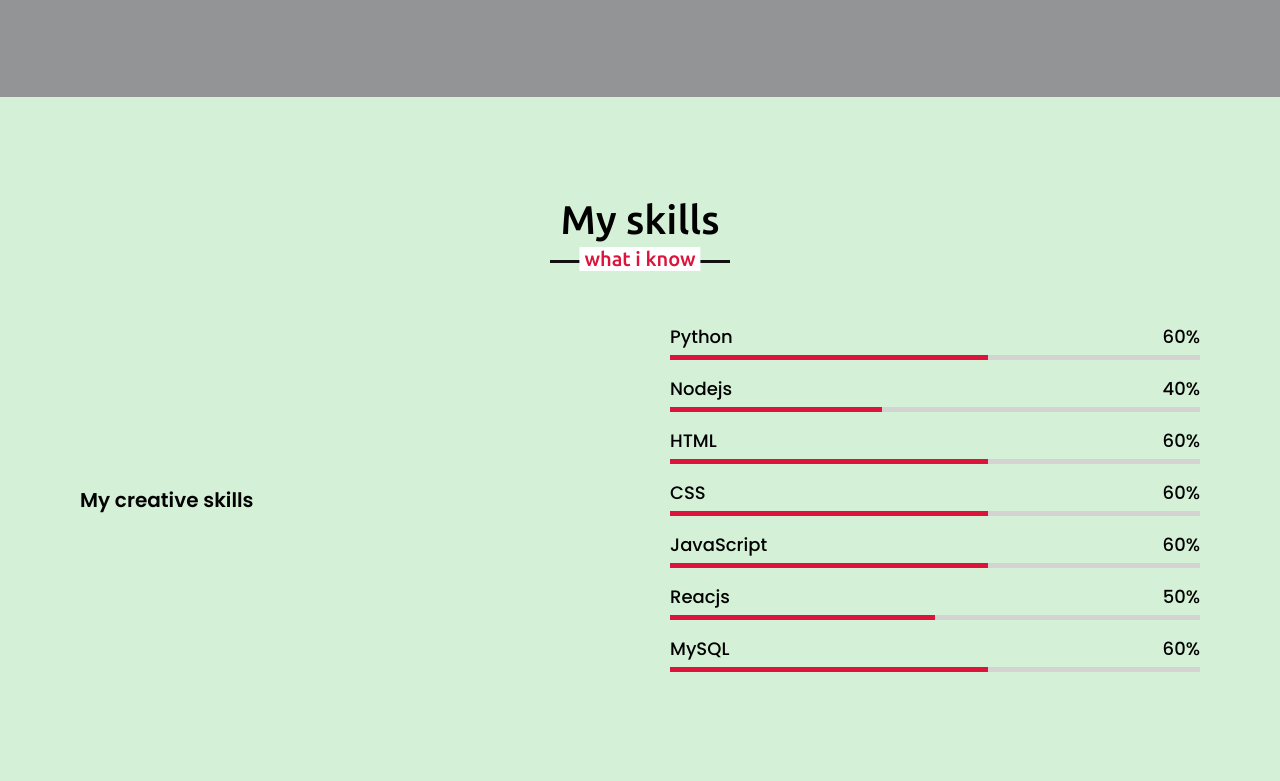
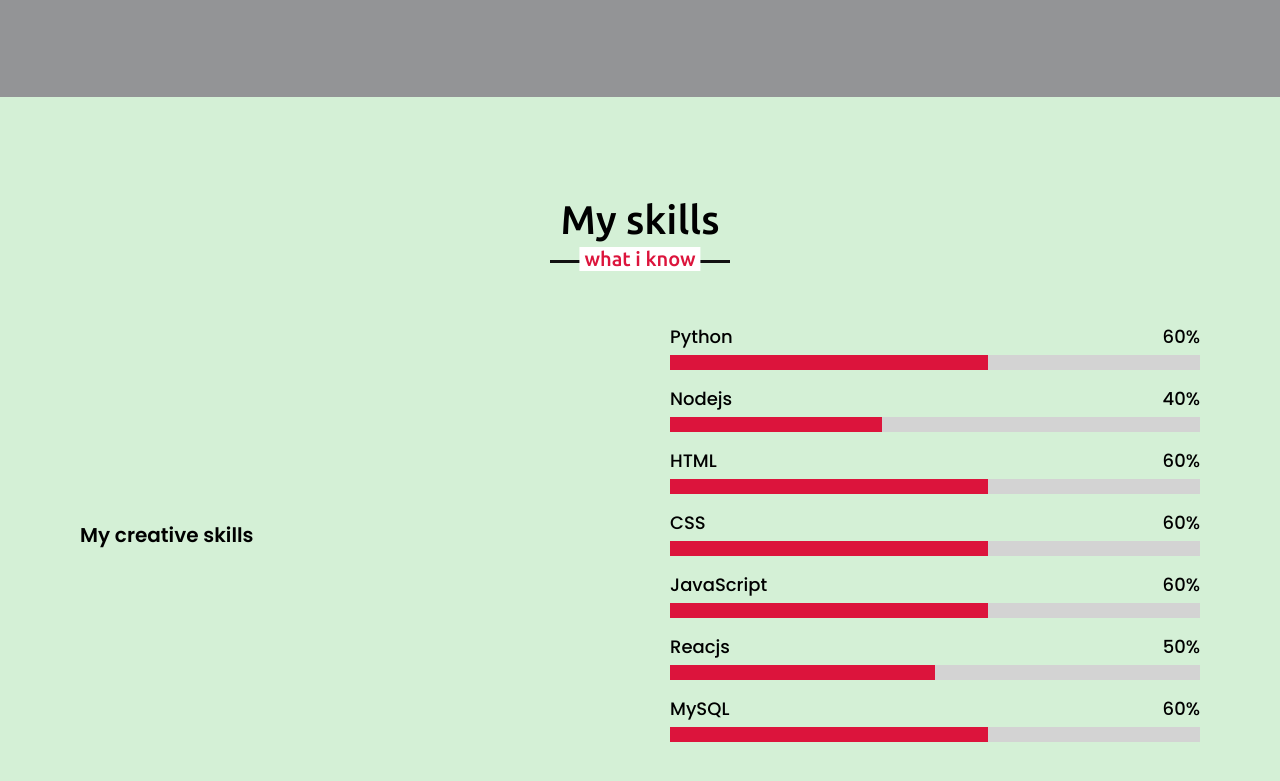
Before and after one commit to pgauravpatel/GauravPortfo, a plain HTML site: page html.html in a window 1280 px wide. Shown: the part 2015-2796 px from the top of the page. Drawn offline with nearby package versions, Linux system fonts and the light colour scheme.

Commit message:
Update css.css

```diff
--- a/css.css
+++ b/css.css
@@ -364,7 +364,7 @@ section .title::after{
     font-size: 18px;
 }
 .skills .skills-content .right .line{
-    height: 5px;
+    height: 15px;
     width: 100%;
     background: lightgrey;
     position: relative;
```
